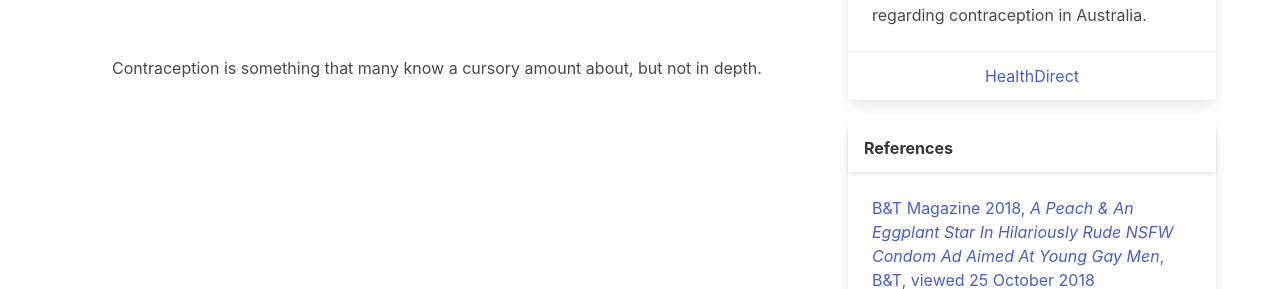
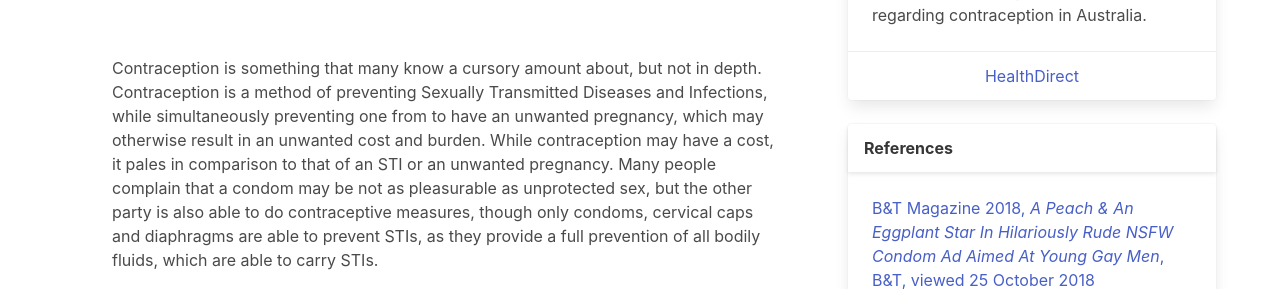
Before and after one commit to nbhscontraceptioninformation/nbhscontraceptioninformation.github.io, a plain HTML site: page what-is-contraception.html in a window 1280 px wide. Shown: the part 477-766 px from the top of the page. Drawn offline with nearby package versions, Linux system fonts and the light colour scheme.

Commit message:
Add files via upload

```diff
--- a/what-is-contraception.html
+++ b/what-is-contraception.html
@@ -54,7 +54,7 @@
                             <h2 class="subtitle">What is it?</h2><br>
                             <br>
                             <div class="content">
-                                Contraception is something that many know a cursory amount about, but not in depth.
+                                    Contraception is something that many know a cursory amount about, but not in depth. Contraception is a method of preventing Sexually Transmitted Diseases and Infections, while simultaneously preventing one from to have an unwanted pregnancy, which may otherwise result in an unwanted cost and burden. While contraception may have a cost, it pales in comparison to that of an STI or an unwanted pregnancy. Many people complain that a condom may be not as pleasurable as unprotected sex, but the other party is also able to do contraceptive measures, though only condoms, cervical caps and diaphragms are able to prevent STIs, as they provide a full prevention of all bodily fluids, which are able to carry STIs.
                             </div>
                         </div>
                 </section>
```
